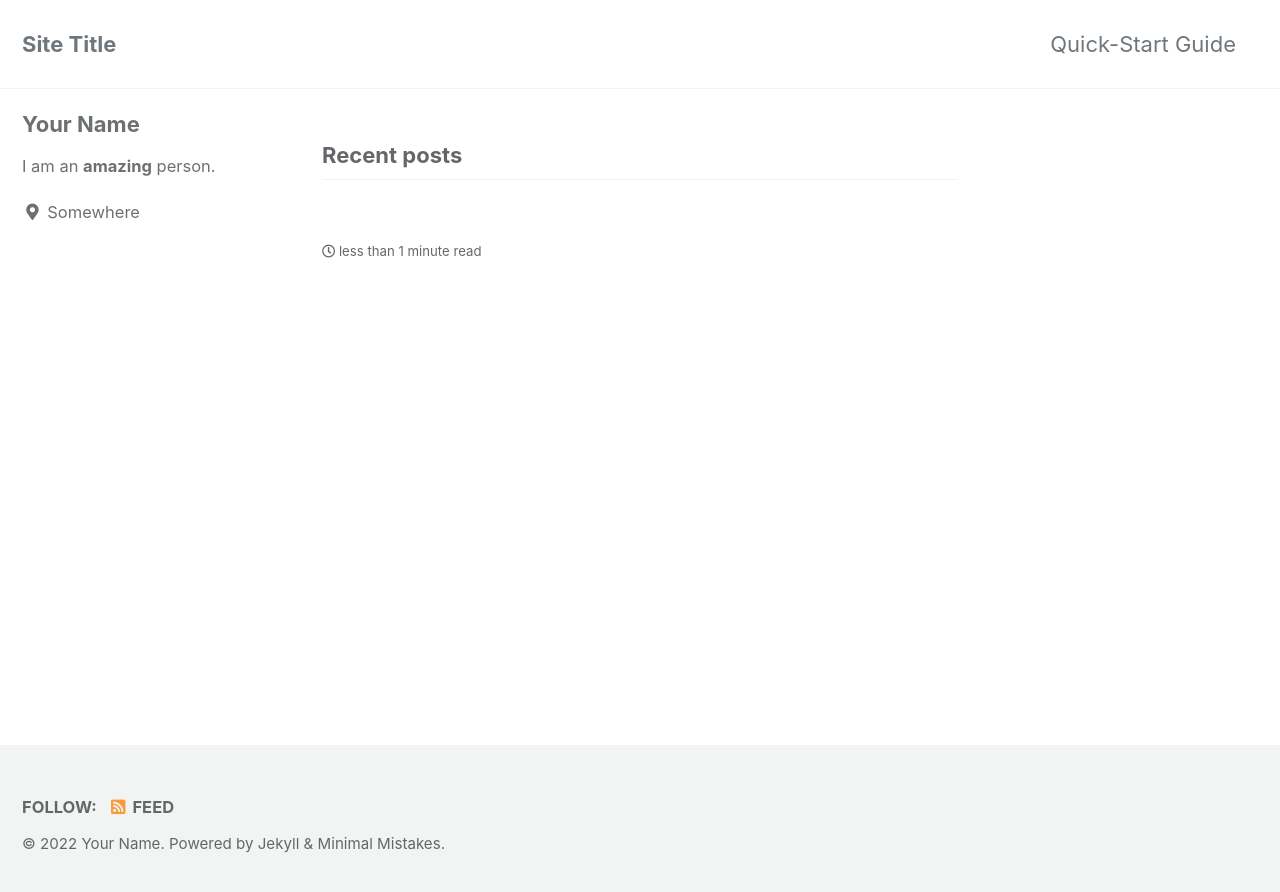
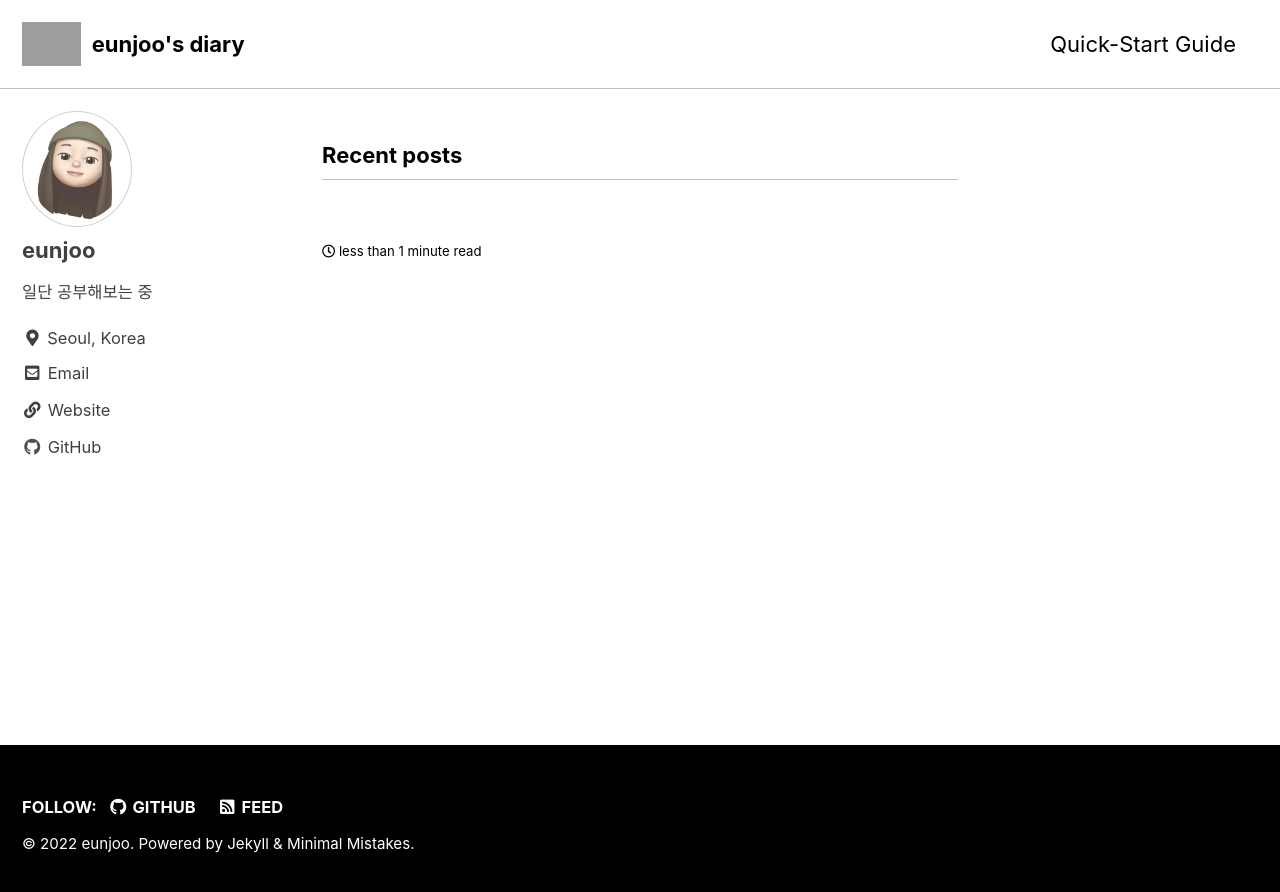
Before and after one commit to eunjooChoi/eunjoochoi.github.io, a Jekyll site: the page built from index.html, in a window 1280 px wide. Shown: the top 892 px of the page. Built offline with Jekyll 4.4.1, drawn with Linux system fonts in a browser that asks for light colours; cached includes are drawn as plain includes; the list of posts is cut into pages by our own code; grey boxes are pictures that could not be loaded.

Commit message:
blog settings 01
블로그 세팅작업 01
- 좌측 사용자 정보 추가
- 로고/티저 아이콘 추가

```diff
--- a/_config.yml
+++ b/_config.yml
@@ -12,20 +12,20 @@
 
 # theme                  : "minimal-mistakes-jekyll"
 # remote_theme           : "mmistakes/minimal-mistakes"
-minimal_mistakes_skin    : "default" # "air", "aqua", "contrast", "dark", "dirt", "neon", "mint", "plum", "sunrise"
+minimal_mistakes_skin    : "contrast" # "default", "air", "aqua", "contrast", "dark", "dirt", "neon", "mint", "plum", "sunrise"
 
 # Site Settings
 locale                   : "en-US"
-title                    : "Site Title"
+title                    : "eunjoo's diary"
 title_separator          : "-"
 subtitle                 : # site tagline that appears below site title in masthead
-name                     : "Your Name"
-description              : "An amazing website."
-url                      : # the base hostname & protocol for your site e.g. "https://mmistakes.github.io"
+name                     : "eunjoo"
+description              : "개발 공부 한 번 해볼까?"
+url                      : "https://eunjoochoi.github.io" # the base hostname & protocol for your site e.g. "https://mmistakes.github.io"
 baseurl                  : # the subpath of your site, e.g. "/blog"
-repository               : # GitHub username/repo-name e.g. "mmistakes/minimal-mistakes"
-teaser                   : # path of fallback teaser image, e.g. "/assets/images/500x300.png"
-logo                     : # path of logo image to display in the masthead, e.g. "/assets/images/88x88.png"
+repository               : "eunjooChoi/eunjooChoi" # GitHub username/repo-name e.g. "mmistakes/minimal-mistakes"
+teaser                   : "/assets/images/teaser.jpeg" # path of fallback teaser image, e.g. "/assets/images/500x300.png"
+logo                     : "/assets/images/logo.png" # path of logo image to display in the masthead, e.g. "/assets/images/88x88.png"
 masthead_title           : # overrides the website title displayed in the masthead, use " " for no title
 # breadcrumbs            : false # true, false (default)
 words_per_minute         : 200
@@ -86,7 +86,7 @@ facebook:
   username               :
   app_id                 :
   publisher              :
-og_image                 : # Open Graph/Twitter default site image
+og_image                 : "/assets/images/teaser.jpeg" # Open Graph/Twitter default site image
 # For specifying social profiles
 # - https://developers.google.com/structured-data/customize/social-profiles
 social:
@@ -104,18 +104,18 @@ analytics:
 
 # Site Author
 author:
-  name             : "Your Name"
-  avatar           : # path of avatar image, e.g. "/assets/images/bio-photo.jpg"
-  bio              : "I am an **amazing** person."
-  location         : "Somewhere"
+  name             : "eunjoo"
+  avatar           : "/assets/images/teaser.jpeg" # path of avatar image, e.g. "/assets/images/bio-photo.jpg"
+  bio              : "일단 공부해보는 중"
+  location         : "Seoul, Korea"
   email            :
   links:
     - label: "Email"
       icon: "fas fa-fw fa-envelope-square"
-      # url: "mailto:your.name@email.com"
+      url: "epcej0020@gmail.com"
     - label: "Website"
       icon: "fas fa-fw fa-link"
-      # url: "https://your-website.com"
+      url: "https://choi-log-life.tistory.com/"
     - label: "Twitter"
       icon: "fab fa-fw fa-twitter-square"
       # url: "https://twitter.com/"
@@ -124,7 +124,7 @@ author:
       # url: "https://facebook.com/"
     - label: "GitHub"
       icon: "fab fa-fw fa-github"
-      # url: "https://github.com/"
+      url: "https://github.com/eunjooChoi"
     - label: "Instagram"
       icon: "fab fa-fw fa-instagram"
       # url: "https://instagram.com/"
@@ -140,7 +140,7 @@ footer:
       # url:
     - label: "GitHub"
       icon: "fab fa-fw fa-github"
-      # url:
+      url: "https://github.com/eunjooChoi"
     - label: "GitLab"
       icon: "fab fa-fw fa-gitlab"
       # url:
@@ -220,7 +220,7 @@ sass:
 permalink: /:categories/:title/
 paginate: 5 # amount of posts to show
 paginate_path: /page:num/
-timezone: # https://en.wikipedia.org/wiki/List_of_tz_database_time_zones
+timezone: Asia/Seoul # https://en.wikipedia.org/wiki/List_of_tz_database_time_zones
 
 
 # Plugins (previously gems:)
@@ -290,3 +290,15 @@ defaults:
       comments: # true
       share: true
       related: true
+
+  # _pages
+  - scope:
+      path: ""
+      type: pages
+    values:
+      layout: single
+      author_profile: true
+      read_time: false
+      comments: false
+      share: true
+      related: false
```
Also changed, not shown: _pages/404.md (added, +8 -0 lines), _pages/about.md (added, +11 -0 lines), _data/navigation.yml (line endings or trailing spaces), assets/images/logo.jpg (added), assets/images/teaser.jpeg (added).
